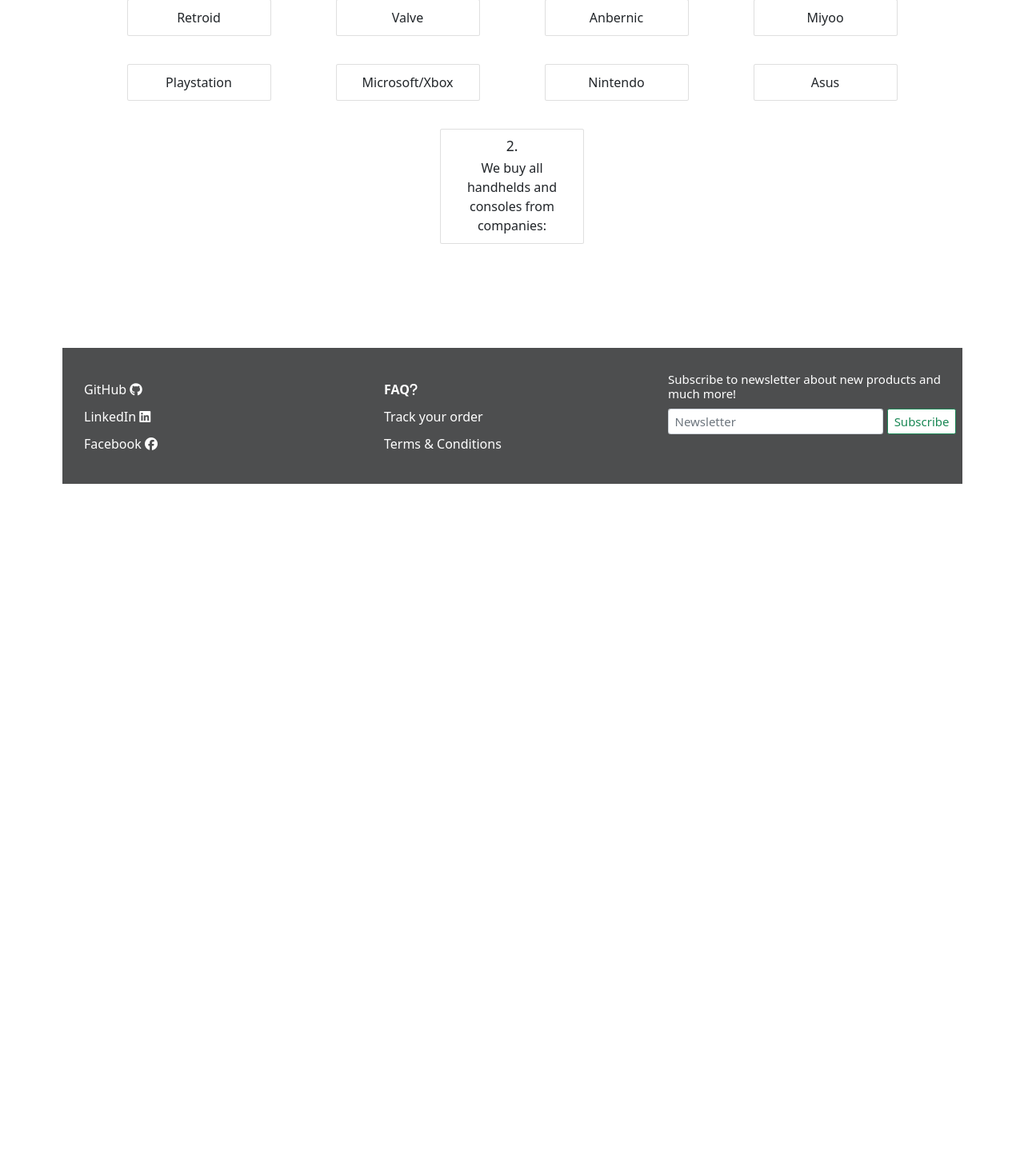
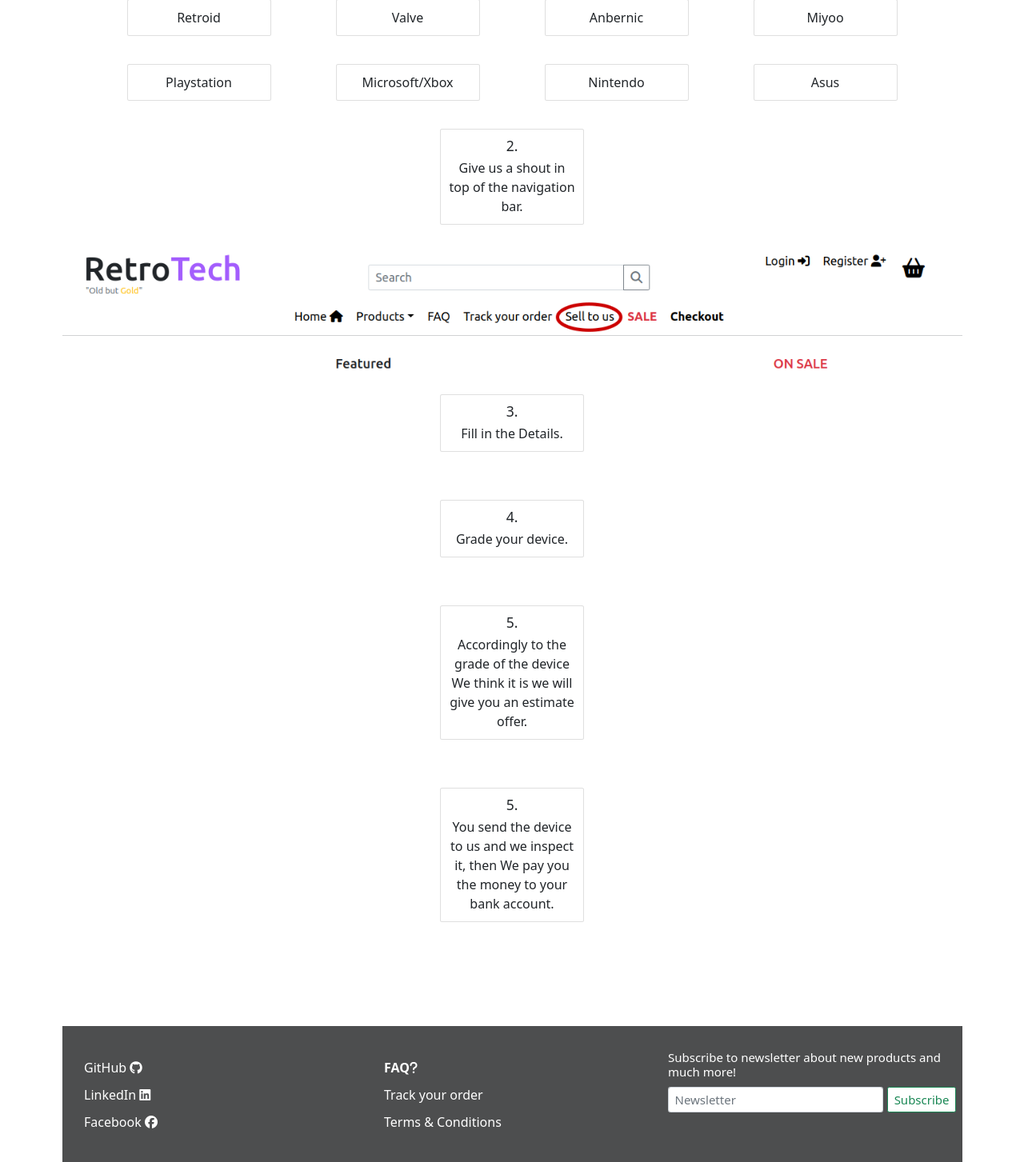
Before and after one commit to aboczek/RetroTech, a Django app: page / in a window 1280 px wide. Shown: the part 1882-3335 px from the top of the page at 80% size. Before the commit the page ends 2487 px from the top, so only its background shows below. Run offline with Django 4.2, Linux system fonts and the light colour scheme; some libraries are stand-ins or nearby versions.

Commit message:
WIP Sale to us steps + image of navbar

```diff
--- a/home/templates/home/index.html
+++ b/home/templates/home/index.html
@@ -222,7 +222,46 @@
             <div class="card text-center" style="width: 18rem;">
                 <div class="card-body">
                     <h3 class="card-title">2.</h5>
-                        <p class="card-text">We buy all handhelds and consoles from companies:
+                        <p class="card-text">Give us a shout in top of the navigation bar.
+                        </p>
+                </div>
+            </div>
+        </div>
+        <img src="{% static 'images/selltusus.png' %}" alt="navbar">
+        <div class="d-flex justify-content-center text-center py-5">
+            <div class="card text-center" style="width: 18rem;">
+                <div class="card-body">
+                    <h3 class="card-title">3.</h5>
+                        <p class="card-text">Fill in the Details.
+                        </p>
+                </div>
+            </div>
+        </div>
+        <div class="d-flex justify-content-center text-center py-5">
+            <div class="card text-center" style="width: 18rem;">
+                <div class="card-body">
+                    <h3 class="card-title">4.</h5>
+                        <p class="card-text">Grade your device.
+                        </p>
+                </div>
+            </div>
+        </div>
+        <div class="d-flex justify-content-center text-center py-5">
+            <div class="card text-center" style="width: 18rem;">
+                <div class="card-body">
+                    <h3 class="card-title">5.</h5>
+                        <p class="card-text">Accordingly to the grade of the device We think it is we will give you an
+                            estimate offer.
+                        </p>
+                </div>
+            </div>
+        </div>
+        <div class="d-flex justify-content-center text-center py-5">
+            <div class="card text-center" style="width: 18rem;">
+                <div class="card-body">
+                    <h3 class="card-title">5.</h5>
+                        <p class="card-text">You send the device to us and we inspect it, then We pay you the money to
+                            your bank account.
                         </p>
                 </div>
             </div>
```
Also changed, not shown: static/images/selltusus.png (added).
